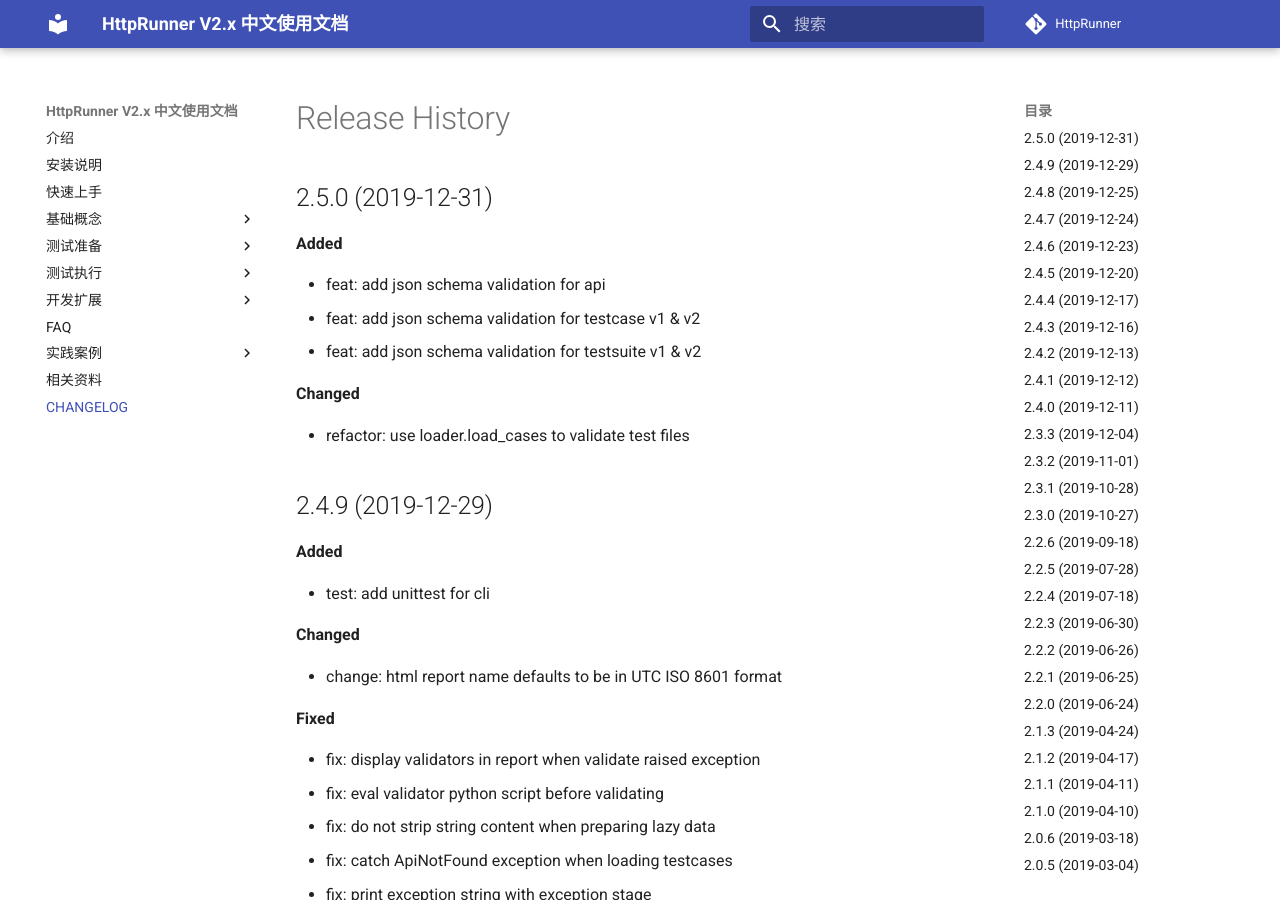
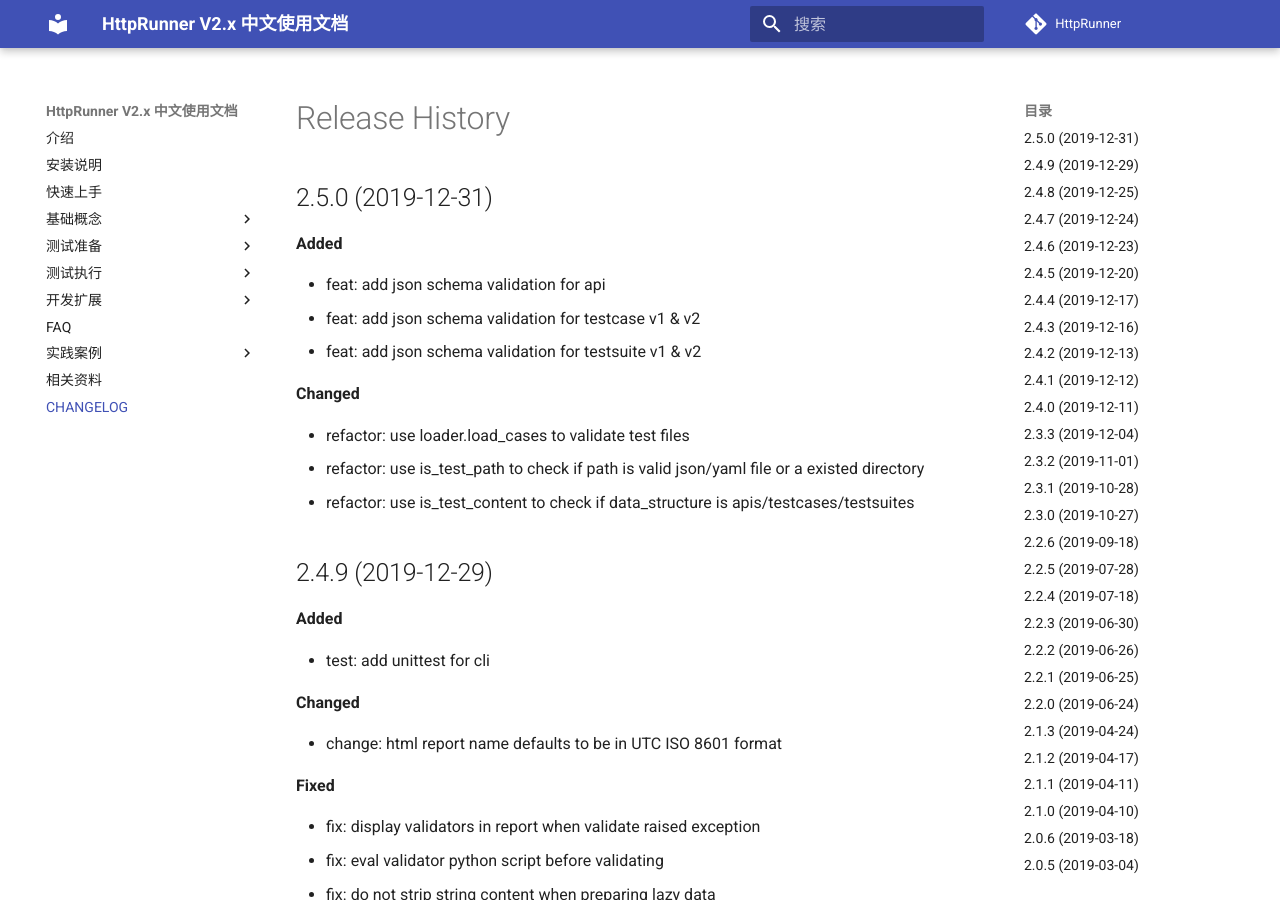
Before and after one commit to TanakitIntR/httprunner4, an MkDocs documentation site: the page built from docs/CHANGELOG.md, in a window 1280 px wide and 900 px high. Built offline with MkDocs 1.6.1 and Material for MkDocs 9.7.7, drawn with Linux system fonts in a browser that asks for light colours; comment, search, counter and statistics services are not loaded.

Commit message:
doc: update changelog

```diff
--- a/docs/CHANGELOG.md
+++ b/docs/CHANGELOG.md
@@ -11,6 +11,8 @@
 **Changed**
 
 - refactor: use loader.load_cases to validate test files
+- refactor: use is_test_path to check if path is valid json/yaml file or a existed directory
+- refactor: use is_test_content to check if data_structure is apis/testcases/testsuites
 
 ## 2.4.9 (2019-12-29)
 
```
